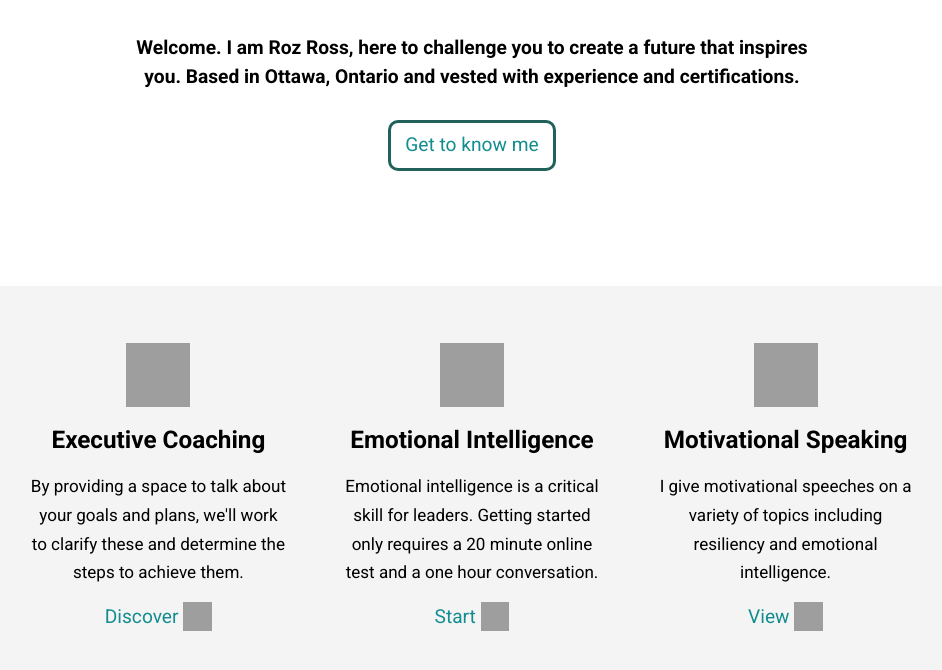
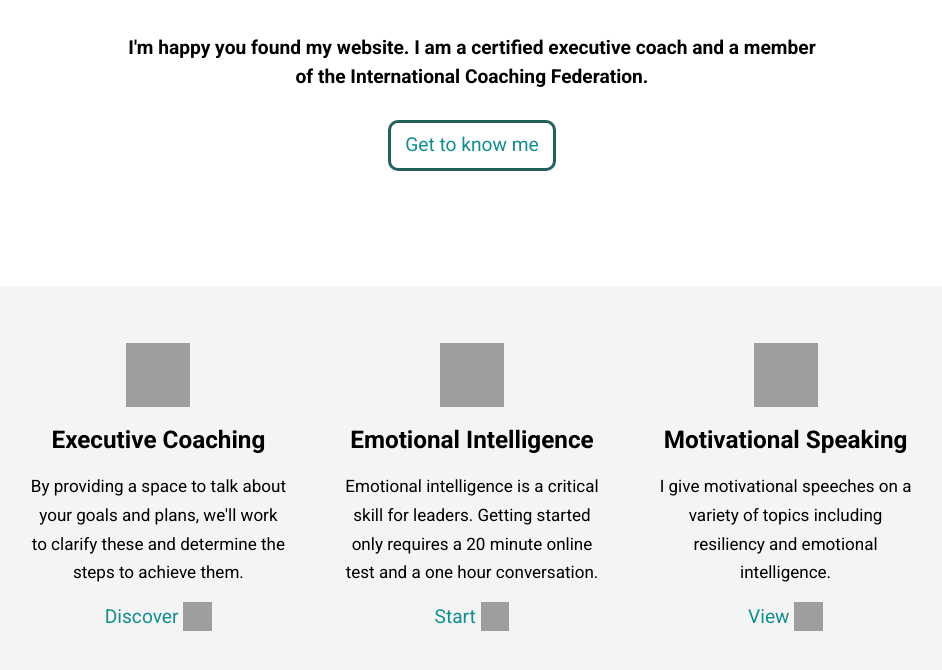
Before and after one commit to AlexSpagnuolo/rozross, a Jekyll site: the page built from index.html, in a window 1280 px wide and 900 px high, scrolled down 359 px, cut to the strip 224-894 px from the top of the window. Shown: the whole strip, without its empty margins (168-1110 px from the left). Built offline with Jekyll 4.4.1, drawn with Linux system fonts in a browser that asks for light colours; grey boxes are pictures that could not be loaded.

Commit message:
Update Pages “home”

```diff
--- a/_data/home.yml
+++ b/_data/home.yml
@@ -1,6 +1,10 @@
-hook: "Working together to engage your potential"
-
-intro: "Welcome. I am Roz Ross, here to challenge you to create a future that inspires you. Based in Ottawa, Ontario and vested with experience and certifications."
-
-testimonial: "Roz’s coaching service was professional, intuitive and supportive. Her invaluable insights helped me to see a situation in a different light and enabled me to see that I was capable of navigating my way through without panicking but rather rely on my skills and acumen."
-testimonial-name: "Pat"
+hook: Working together to engage your potential
+intro: >-
+  I'm happy you found my website. I am a certified executive coach and a member
+  of the International Coaching Federation.
+testimonial: >-
+  Roz’s coaching service was professional, intuitive and supportive. Her
+  invaluable insights helped me to see a situation in a different light and
+  enabled me to see that I was capable of navigating my way through without
+  panicking but rather rely on my skills and acumen.
+testimonial-name: Pat
```
